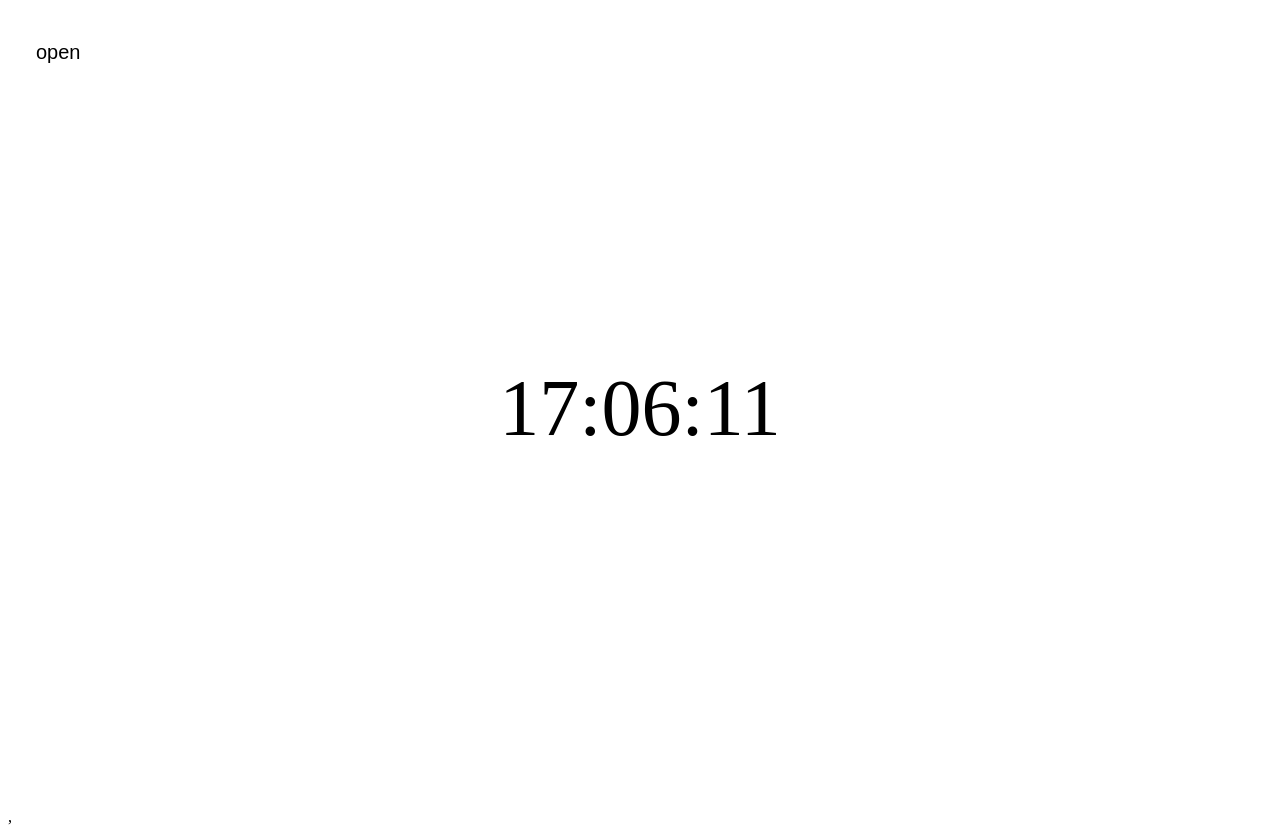
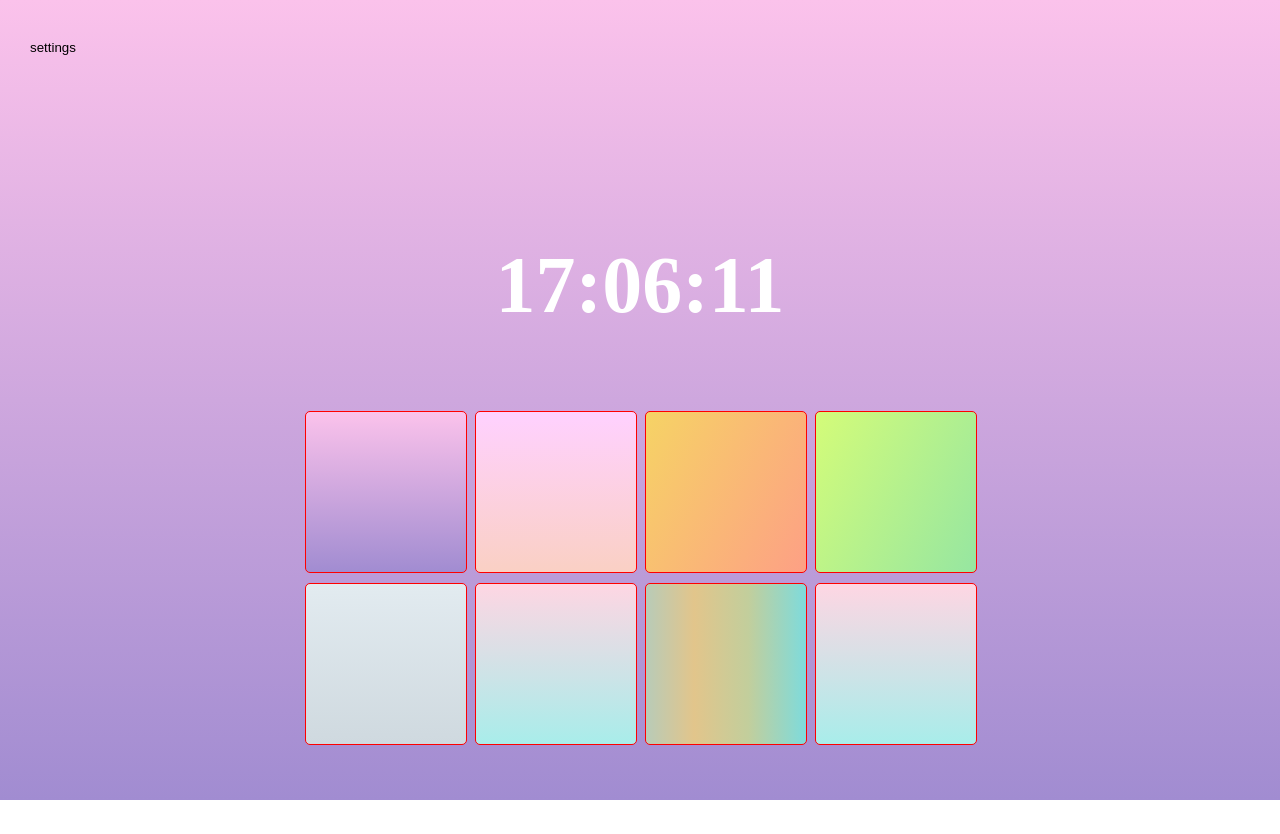
Before and after one commit to frantic-dev/pomodoro-clock-extension, a React (Vite) app: page / in a window 1280 px wide. After the commit the page ends 800 px from the top, so only its background shows below. Built offline with nearby package versions, Linux system fonts and the light colour scheme.

Commit message:
adding a grid with options to change app bg

```diff
--- a/src/App.jsx
+++ b/src/App.jsx
@@ -1,24 +1,28 @@
 import { useDispatch, useSelector } from 'react-redux'
 import Clock from './components/Clock'
-import Navbar from './components/Settings'
+import Navbar from './components/Navbar'
 import './style/index.scss'
 import { navbarChange } from './reducers/navbarReducer'
+import Backgrounds from './components/Backgrounds'
 
 function App() {
-  const navbarOpen = useSelector(state => state.navbar)
   const dispatch = useDispatch()
+  const bgOption = useSelector(state => state.bg)
+
+  function hideNavbar(e) {
+    const navbar = document.querySelector('.navbar')
+    console.log(e.target)
+    if (!navbar.contains(e.target)) {
+      dispatch(navbarChange(false))
+    }
+  }
   return (
-    <div
-      onClick={e => {
-        const navbar = document.querySelector('.navbar')
-        if (!navbar.contains(e.target)) {
-          dispatch(navbarChange(false))
-          console.log(navbarOpen)
-        }
-      }}
-    >
-      <Navbar />
-      <Clock />
+    <div id='bg-container' className={bgOption}>
+      <div onClick={e => hideNavbar(e)} id='inner-container' >
+        <Navbar />
+        <Clock />
+        <Backgrounds />
+      </div>
     </div>
   )
 }
--- /dev/null
+++ b/src/components/Backgrounds.jsx
@@ -0,0 +1,19 @@
+import { useDispatch } from "react-redux"
+import { bgChange } from "../reducers/bgReducer"
+
+export default function Backgrounds () {
+  const dispatch = useDispatch()
+
+  return (
+    <div id="backgrounds" onClick={(e) => dispatch(bgChange(e.target.className))}>
+      <div className="option-1"></div>
+      <div className="option-2"></div>
+      <div className="option-3"></div>
+      <div className="option-4"></div>
+      <div className="option-5"></div>
+      <div className="option-6"></div>
+      <div className="option-7"></div>
+      <div className="option-8"></div>
+    </div>
+  )
+}
--- a/src/components/Clock.jsx
+++ b/src/components/Clock.jsx
@@ -9,12 +9,10 @@ function Clock() {
   const [ctime, setTime] = useState(clock);
 
     useEffect(() => {
-        //Implementing the setInterval method
         const interval = setInterval(() => {
             setTime(clock());
         }, 1000);
 
-        //Clearing the interval
         return () => clearInterval(interval);
     }, [ctime]);
 
--- a/src/components/Settings.jsx
+++ b/src/components/Navbar.jsx
@@ -10,7 +10,7 @@ const Navbar = () => {
         className='toggle'
         onClick={() => dispatch(navbarChange(!navbarOpen))}
       >
-        {navbarOpen ? 'close' : 'open'}
+        settings
       </button>
       <ul className={`menu-nav${navbarOpen ? ' show-menu' : ''}`}>
         <li>change background</li>
--- a/src/main.jsx
+++ b/src/main.jsx
@@ -9,6 +9,6 @@ ReactDOM.createRoot(document.getElementById('root')).render(
   <Provider store={store}>
     <React.StrictMode>
       <App />
-    </React.StrictMode>,
+    </React.StrictMode>
   </Provider>
 )
--- /dev/null
+++ b/src/reducers/bgReducer.js
@@ -0,0 +1,17 @@
+import { createSlice } from "@reduxjs/toolkit"
+
+const initialState = 'option-1'
+
+const bgSlice = createSlice({
+  name: 'bg',
+  initialState,
+  reducers: {
+    bgChange(state, action){
+      return action.payload
+    }
+  }
+})
+
+export const {bgChange} = bgSlice.actions
+
+export default bgSlice.reducer
--- a/src/store.js
+++ b/src/store.js
@@ -1,9 +1,11 @@
 import { configureStore } from "@reduxjs/toolkit";
 import navbarReducer from "./reducers/navbarReducer";
+import bgReducer from "./reducers/bgReducer";
 
 const store = configureStore({
   reducer: {
-    navbar: navbarReducer
+    navbar: navbarReducer,
+    bg: bgReducer
   }
 })
 
--- a/src/style/index.scss
+++ b/src/style/index.scss
@@ -1,18 +1,49 @@
+// variables
+$option-1: linear-gradient(to top, #a18cd1 0%, #fbc2eb 100%);
+$option-2: linear-gradient(to top, #fad0c4 0%, #ffd1ff 100%);
+$option-3:  linear-gradient(120deg, #f6d365 0%, #fda085 100%);
+$option-4:  linear-gradient(120deg, #d4fc79 0%, #96e6a1 100%);
+$option-5: linear-gradient(to top, #cfd9df 0%, #e2ebf0 100%);
+$option-6: linear-gradient(to top, #a8edea 0%, #fed6e3 100%);
+$option-7: linear-gradient(to right, #e4afcb 0%, #b8cbb8 0%, #b8cbb8 0%, #e2c58b 30%, #c2ce9c 64%, #7edbdc 100%);
+$option-8: linear-gradient(to top, #a8edea 0%, #fed6e3 100%);
+
+*{
+  padding: 0;
+  margin: 0;
+}
+
+html, body {
+  min-height: 100vh;
+}
+
+#bg-container {
+  height: 100vh;
+  display: flex;
+  flex-direction: column;
+  justify-content: space-around ;
+  align-items: center;
+}
+
+#inner-container {
+  height: 100vh;
+}
+
 .clock {
   font-size: clamp(20px, 20vw, 80px);
   display: flex;
   justify-content: center;
   align-items: center;
-  height: 100vh;
+  margin-top: 30vh;
+  margin-bottom: 10vh;
+  color: white;
+  font-weight: 700;
 }
-.navbar {
-  position: relative;
-}
+
 button {
   cursor: pointer;
   background: transparent;;
   border: none;
-  font-size: 20px;
 }
 .navbar .toggle {
   position: fixed;
@@ -27,21 +58,58 @@ button {
   position: absolute;
   background: #fff;
   left: 30px;
-  top: 40px;
+  top: 60px;
   width: 0;
   overflow: hidden;
   max-width: 290px;
   z-index: 9;
-  font-size: 18px;
   box-shadow: 0 10px 15px -3px rgb(46 41 51 / 8%), 0 4px 6px -2px rgb(71 63 79 / 16%);
   transform: translateX(-100px);
 
 }
 .menu-nav.show-menu {
-  width: 100%;
+  width: fit-content;
   transform: translateX(0px);
 }
 .menu-nav li {
   display: block;
-  padding: 1rem;
+  padding: 5px 10px;
 }
+#backgrounds * {
+  border: 1px solid red;
+  width: calc(100vw / 8);
+  aspect-ratio: 1;
+  border-radius: 5px;
+}
+
+#backgrounds {
+  display: grid;
+  grid-template-columns: repeat(4,calc(100vw / 8));
+  gap: 10px;
+  justify-content: space-around;
+
+}
+.option-1 {
+  background-image: $option-1;
+}
+.option-2 {
+  background-image: $option-2;
+}
+.option-3 {
+  background-image: $option-3;
+}
+.option-4 {
+  background-image: $option-4;
+}
+.option-5 {
+  background-image: $option-5;
+}
+.option-6 {
+  background-image: $option-6;
+}
+.option-7 {
+  background-image: $option-7;
+}
+.option-8 {
+  background-image: $option-8;
+}
```
